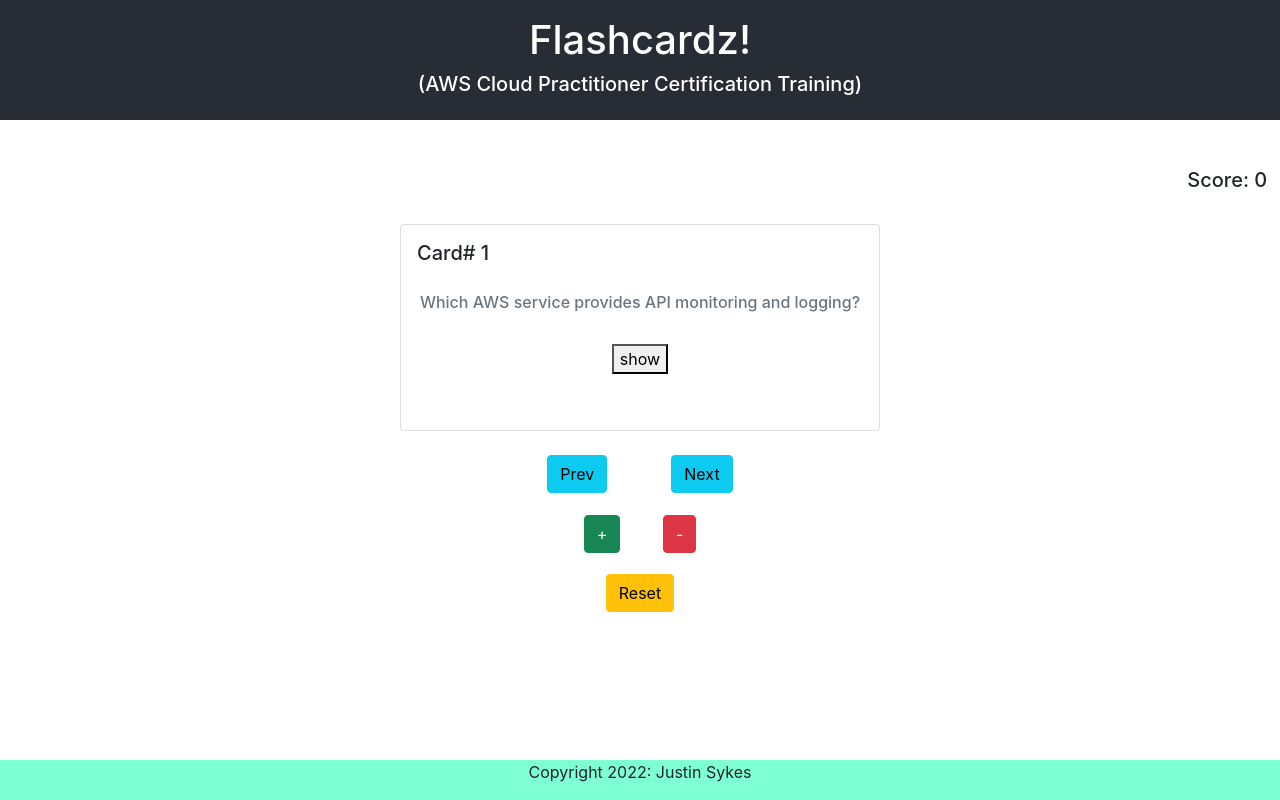
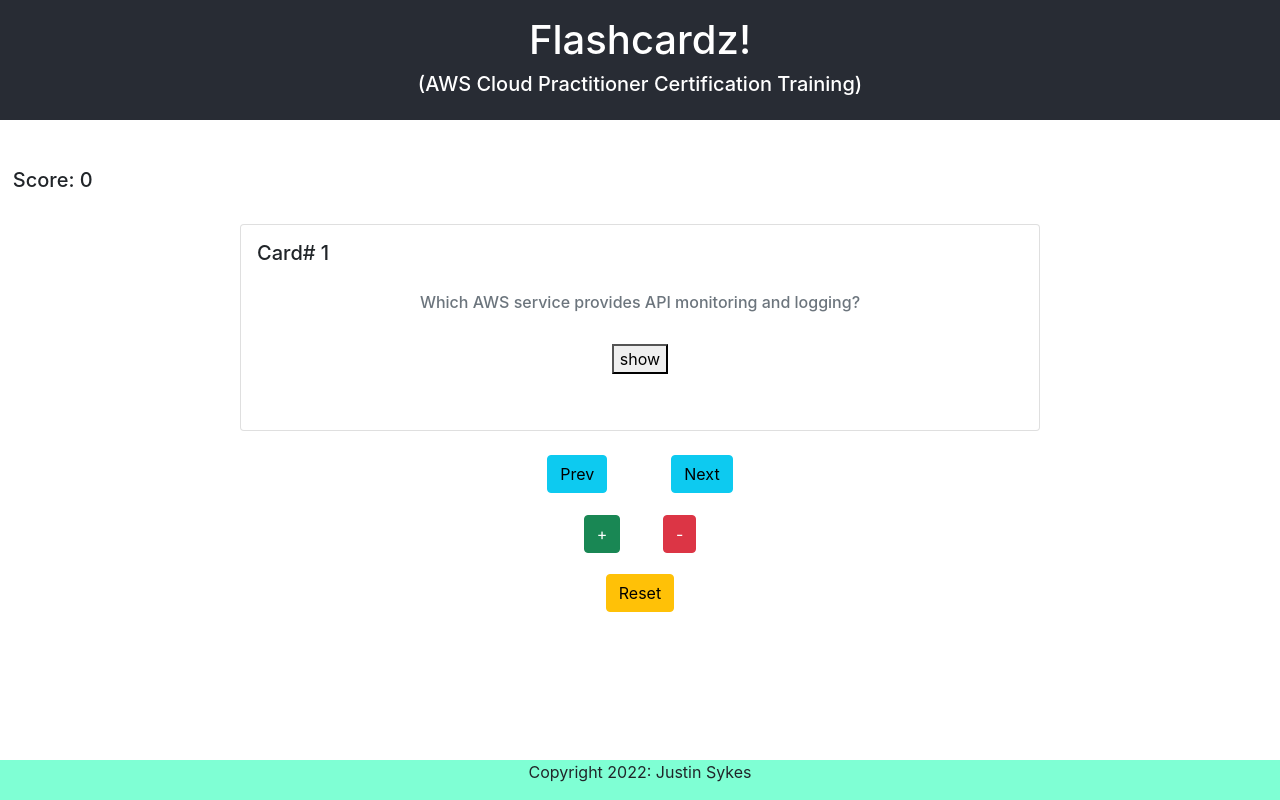
Before and after one commit to atlsykes/flashcardz, a React (Create React App) app: page / in a window 1280 px wide. Built offline with nearby package versions, Linux system fonts and the light colour scheme.

Commit message:
moved score and alerts to LH textalign, tweaked card width for better page fit.

```diff
--- a/src/containers/Main/Main.css
+++ b/src/containers/Main/Main.css
@@ -1,6 +1,6 @@
 .card {
-
-width: 30rem;}
+width: 50rem;
+}
 
 .main {
 display: flex;
--- a/src/containers/Main/Main.jsx
+++ b/src/containers/Main/Main.jsx
@@ -54,7 +54,7 @@
 
   return (
     <div className='main'>
-      <div className='col-12' style={{ textAlign: 'right', marginRight: '2%' }}>
+      <div className='col-12' style={{ textAlign: 'left', marginLeft: '2%' }}>
         {firstCard === true ? (
           <div class='alert alert-warning' role='alert'>
             You have reached the beginning!
@@ -64,7 +64,7 @@
         )}
         {lastCard === true ? (
           <div class='alert alert-warning' role='alert'>
-            Last card has been reached!
+            You have reached the end!
           </div>
         ) : (
           <div></div>
```
